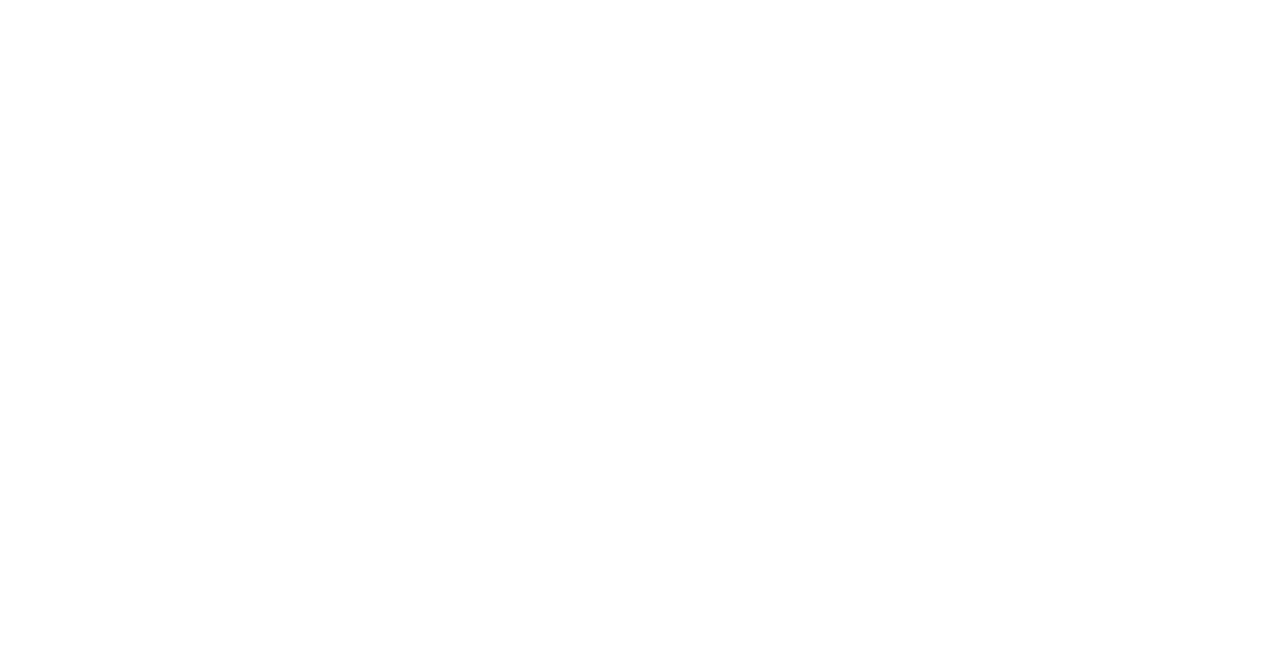
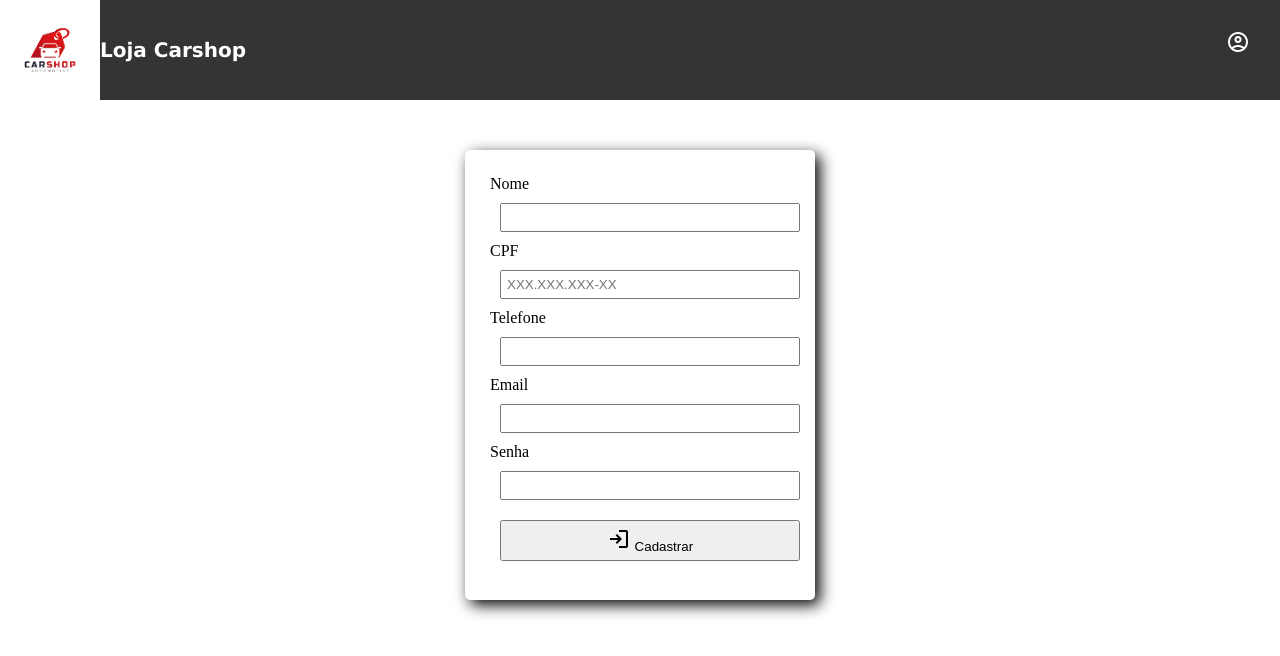
Before and after one commit to herbertmaiamtt/trabalho-ppi-final, a plain HTML site: page cadastro.html in a window 1280 px wide. Drawn offline with nearby package versions, Linux system fonts and the light colour scheme.

Commit message:
✨: Adicionado página de login e cadastro

```diff
--- a/cadastro.html
+++ b/cadastro.html
@@ -0,0 +1,43 @@
+<!DOCTYPE html>
+<html lang="en">
+<head>
+    <meta charset="UTF-8">
+    <meta name="viewport" content="width=device-width, initial-scale=1.0">
+    <link rel="stylesheet" href="https://fonts.googleapis.com/css2?family=Material+Symbols+Outlined:opsz,wght,FILL,GRAD@20..48,100..700,0..1,-50..200">
+    <link rel="stylesheet" href="style_index.css">
+    <title>Cadastro</title>
+</head>
+<body>
+    <header>
+        <a href="login.html" target="_blank">
+        <span class="material-symbols-outlined icon">
+            account_circle
+            </span></a>
+        <img src="imagens/logo.png" alt="Logo da loja" class="logo"
+        width="100" >
+        <h1><a href="index.html" class="h1-header">Loja Carshop</a></h1>
+    </header>
+
+    <main class="cadastro-main">
+        <label for="nome" class="usuario">Nome</label>
+        <input type="text" id="usuario" name="nomeLogin">
+
+        <label for="cpf">CPF</label>
+        <input type="text" pattern = "\d{3}\.\d{3}\.\d{3}-\d{2}" id="cpf" name="cpfLogin" required
+            placeholder="XXX.XXX.XXX-XX">
+
+        <label for="telefone">Telefone</label>
+        <input type="tel" id="telefone" name="telefoneLogin" required>
+
+        <label for="usuario" class="usuario">Email</label>
+        <input type="email" id="usuario" name="usuarioLogin" required>
+
+        <p><label for="senha" class="senha">Senha</label>
+        <input type="password" id="senha" name="senhaLogin" required></p>
+
+        <button class="login-button">
+            <span class="material-symbols-outlined">
+                login
+                </span> Cadastrar
+</body>
+</html>
--- a/style_index.css
+++ b/style_index.css
@@ -102,6 +102,7 @@ footer{
 
 .login-main{
     max-width: 300px;
+    max-height: 250px;
     padding: 25px;
     margin: 150px auto;
     box-shadow: 5px 5px 15px black;
@@ -113,6 +114,7 @@ input,
 button {
     width: 100%;
     box-sizing: border-box;
+    margin: 10px;
     padding: 5px;
 
 }
@@ -120,3 +122,27 @@ button {
 input:focus {
     box-shadow: 5px 5px 5px grey;
 }
+
+.h1-cadastro{
+    text-align: center;
+    font-size: 14px;
+    margin-top: 10px;
+}
+
+.h1-header{
+    color: white;
+}
+
+a {
+    text-decoration: none;
+    color: black;
+}
+
+.cadastro-main{
+        max-width: 300px;
+        max-height: 400px;
+        padding: 25px;
+        margin: 150px auto;
+        box-shadow: 5px 5px 15px black;
+        border-radius: 5px;
+}
```
Also changed, not shown: index.html (+3 -3 lines), login.html (+14 -1 lines).
